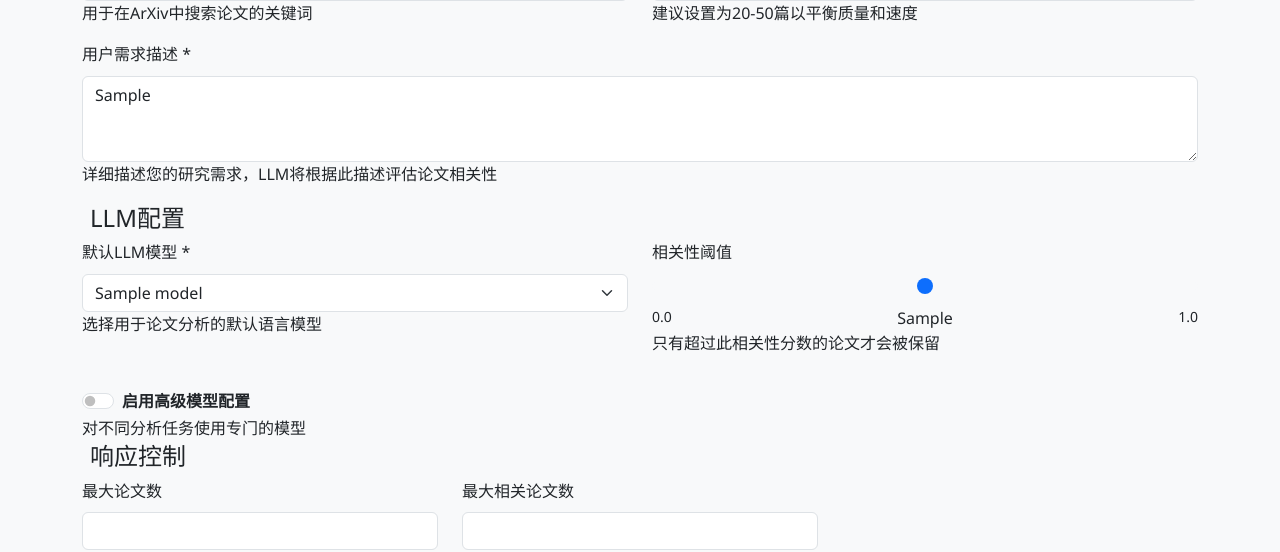
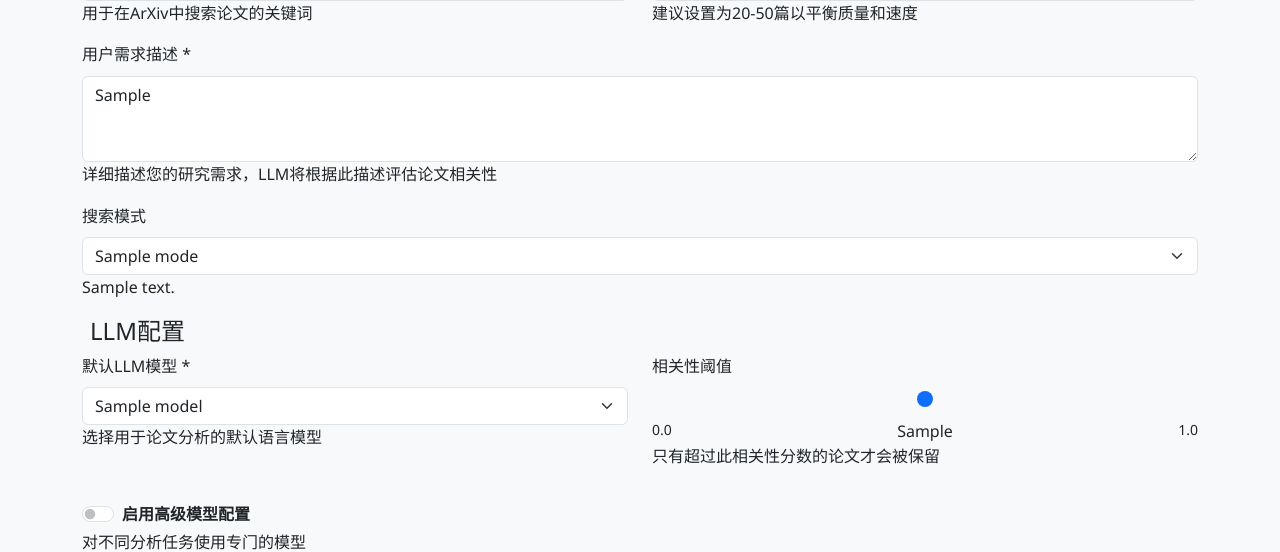
Before and after one commit to yangtao121/HomeSystem, a Flask app: template Web/PaperGather/templates/config.html in a window 1280 px wide. Shown: the part 524-1076 px from the top of the page. Run offline with Flask 3, Linux system fonts and the light colour scheme; the template is opened without the code that fills it: most values are stand-ins (such as "Sample title", 1, 10 or a date in 2020); some libraries are stand-ins or nearby versions.

Commit message:
feat: Add search mode configuration and validation for PaperGatherTask

```diff
--- a/Web/PaperGather/routes/main.py
+++ b/Web/PaperGather/routes/main.py
@@ -53,9 +53,13 @@ def config():
         # 获取可用的LLM模型
         available_models = paper_gather_service.get_available_models()
 
+        # 获取可用的搜索模式
+        available_search_modes = paper_gather_service.get_available_search_modes()
+
         return render_template('config.html',
                              default_config=DEFAULT_TASK_CONFIG,
-                             available_models=available_models)
+                             available_models=available_models,
+                             available_search_modes=available_search_modes)
 
     except Exception as e:
         logger.error(f"配置页面加载失败: {e}")
--- a/Web/PaperGather/templates/config.html
+++ b/Web/PaperGather/templates/config.html
@@ -149,6 +149,47 @@
             <textarea class="form-control" id="user_requirements" name="user_requirements"
                       rows="3" required>{{ default_config.user_requirements }}</textarea>
             <div class="form-help">详细描述您的研究需求，LLM将根据此描述评估论文相关性</div>
+        </div>
+
+        <!-- 搜索模式配置 -->
+        <div class="mb-3">
+            <label for="search_mode" class="form-label">搜索模式</label>
+            <select class="form-select" id="search_mode" name="search_mode">
+                {% for mode in available_search_modes %}
+                <option value="{{ mode.value }}"
+                        {% if mode.value == default_config.search_mode %}selected{% endif %}
+                        data-description="{{ mode.description }}">
+                    {{ mode.label }}
+                </option>
+                {% endfor %}
+            </select>
+            <div class="form-help" id="search_mode_help">{{ available_search_modes[0].description }}</div>
+        </div>
+
+        <!-- 日期范围搜索参数 -->
+        <div id="date_range_options" class="row mb-3" style="display: none;">
+            <div class="col-md-6">
+                <label for="start_year" class="form-label">起始年份</label>
+                <input type="number" class="form-control" id="start_year" name="start_year"
+                       min="1991" max="2024" value="2022">
+                <div class="form-help">ArXiv论文起始年份（1991年开始）</div>
+            </div>
+            <div class="col-md-6">
+                <label for="end_year" class="form-label">结束年份</label>
+                <input type="number" class="form-control" id="end_year" name="end_year"
+                       min="1991" max="2024" value="2023">
+                <div class="form-help">搜索的结束年份</div>
+            </div>
+        </div>
+
+        <!-- 某年之后搜索参数 -->
+        <div id="after_year_options" class="mb-3" style="display: none;">
+            <div class="col-md-6">
+                <label for="after_year" class="form-label">起始年份</label>
+                <input type="number" class="form-control" id="after_year" name="after_year"
+                       min="1991" max="2024" value="2024">
+                <div class="form-help">搜索此年份之后的论文</div>
+            </div>
         </div>
     </div>
 
@@ -416,6 +457,16 @@ $(document).ready(function() {
         }
     });
 
+    // 搜索模式选择变化
+    $('#search_mode').change(function() {
+        const selectedMode = $(this).val();
+        updateSearchModeOptions(selectedMode);
+        updateSearchModeHelp();
+    });
+
+    // 初始化搜索模式选项
+    updateSearchModeOptions($('#search_mode').val());
+
     // 表单提交
     $('#taskConfigForm').submit(function(e) {
         e.preventDefault();
@@ -425,6 +476,25 @@ $(document).ready(function() {
 
 function setInterval(seconds) {
     $('#interval_seconds').val(seconds);
+}
+
+function updateSearchModeOptions(selectedMode) {
+    // 隐藏所有选项
+    $('#date_range_options').hide();
+    $('#after_year_options').hide();
+
+    // 根据选择的模式显示相应选项
+    if (selectedMode === 'date_range') {
+        $('#date_range_options').show();
+    } else if (selectedMode === 'after_year') {
+        $('#after_year_options').show();
+    }
+}
+
+function updateSearchModeHelp() {
+    const selectedOption = $('#search_mode option:selected');
+    const description = selectedOption.data('description');
+    $('#search_mode_help').text(description);
 }
 
 function resetForm() {
@@ -443,6 +513,10 @@ function resetForm() {
         if (!$('#enable_paper_summarization').is(':checked')) {
             $('#summarization_options').hide();
         }
+
+        // 重置搜索模式选项
+        updateSearchModeOptions($('#search_mode').val());
+        updateSearchModeHelp();
     }
 }
 
@@ -508,7 +582,7 @@ function getFormData() {
             formData[key] = true;
         } else if (key.includes('threshold') || key === 'relevance_threshold' || key === 'summarization_threshold') {
             formData[key] = parseFloat(value);
-        } else if (key.includes('max_') || key.includes('interval_')) {
+        } else if (key.includes('max_') || key.includes('interval_') || key.includes('_year')) {
             formData[key] = parseInt(value);
         } else {
             formData[key] = value;
@@ -530,6 +604,16 @@ function getFormData() {
         if (!formData[field] || formData[field] === '') {
             formData[field] = null;
         }
+    }
+
+    // 处理搜索模式相关参数 - 根据搜索模式决定哪些参数有效
+    const searchMode = formData['search_mode'];
+    if (searchMode !== 'date_range') {
+        formData['start_year'] = null;
+        formData['end_year'] = null;
+    }
+    if (searchMode !== 'after_year') {
+        formData['after_year'] = null;
     }
 
     return formData;
```
Also changed, not shown: Web/PaperGather/config.py (+6 -1 lines), Web/PaperGather/services/task_service.py (+59 -2 lines), 1 other file.
